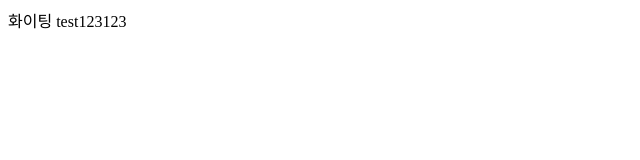
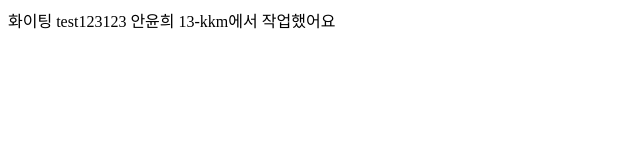
Before and after one commit to jeww1234/FoodRadar, a plain HTML site: page index.html in a window 1280 px wide. Shown: the whole page, without its empty margins (0-640 px from the left). Drawn offline with Linux system fonts and the light colour scheme.

Commit message:
커밋테스트

```diff
--- a/index.html
+++ b/index.html
@@ -1,11 +1,11 @@
 <!DOCTYPE html>
 <html lang="en">
-<head>
-    <meta charset="UTF-8">
-    <meta name="viewport" content="width=device-width, initial-scale=1.0">
+  <head>
+    <meta charset="UTF-8" />
+    <meta name="viewport" content="width=device-width, initial-scale=1.0" />
     <title>Document</title>
-</head>
-<body>
-    화이팅 test123123
-</body>
+  </head>
+  <body>
+    화이팅 test123123 안윤희 13-kkm에서 작업했어요
+  </body>
 </html>
```
